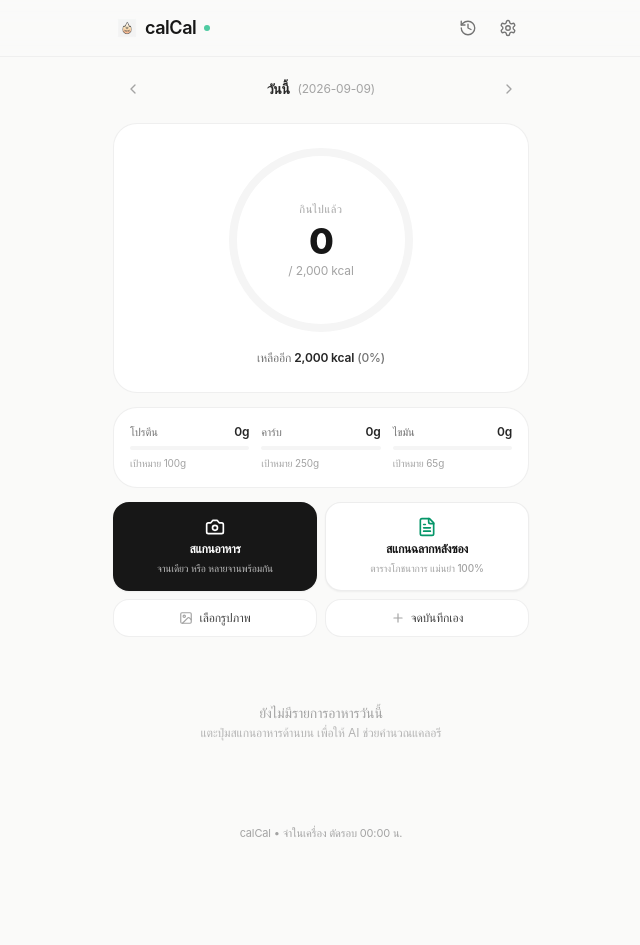
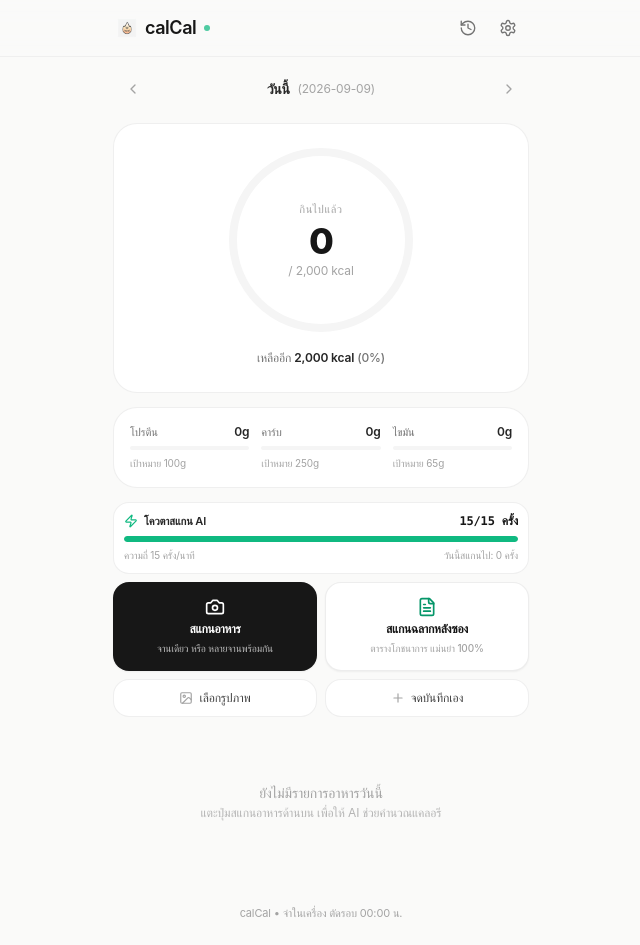
Before and after one commit to TibParW/calcal, a Next.js app: page / in a window 1280 px wide. Shown: the whole page, without its empty margins (319-959 px from the left). Before the commit the page ends 866 px from the top, so only its background shows below. Built offline with nearby package versions, Linux system fonts and the light colour scheme.

Commit message:
feat: embed live AI quota progress bar directly on home screen above camera buttons

```diff
--- a/src/app/page.tsx
+++ b/src/app/page.tsx
@@ -277,6 +277,7 @@ export default function HomePage() {
         <CameraAction
           onImageSelected={(file, mode) => processImageAnalysis(file, mode)}
           onOpenManualEntry={() => setIsManualModalOpen(true)}
+          onOpenSettings={() => setIsSettingsModalOpen(true)}
           disabled={isAnalyzing}
         />
 
--- a/src/components/CameraAction.tsx
+++ b/src/components/CameraAction.tsx
@@ -1,23 +1,57 @@
-import React, { useRef, useState } from "react";
-import { Camera, FileText, Image as ImageIcon, Plus } from "lucide-react";
+import React, { useRef, useState, useEffect } from "react";
+import { Camera, FileText, Image as ImageIcon, Plus, Zap } from "lucide-react";
 import { useLanguage } from "@/context/LanguageContext";
+import { getApiQuotaUsage } from "@/lib/storage";
+import { ApiQuotaUsage } from "@/types";
 
 interface CameraActionProps {
   onImageSelected: (file: File, scanMode: "food" | "nutrition_label") => void;
   onOpenManualEntry: () => void;
+  onOpenSettings?: () => void;
   disabled?: boolean;
 }
 
 export const CameraAction: React.FC<CameraActionProps> = ({
   onImageSelected,
   onOpenManualEntry,
+  onOpenSettings,
   disabled = false,
 }) => {
-  const { t } = useLanguage();
+  const { t, lang } = useLanguage();
   const cameraInputRef = useRef<HTMLInputElement>(null);
   const labelCameraInputRef = useRef<HTMLInputElement>(null);
   const galleryInputRef = useRef<HTMLInputElement>(null);
   const [pendingScanMode, setPendingScanMode] = useState<"food" | "nutrition_label">("food");
+
+  const [quota, setQuota] = useState<ApiQuotaUsage>({
+    requestsThisMinute: 0,
+    rpmLimit: 15,
+    requestsToday: 0,
+    rpdLimit: 1500,
+    cooldownUntil: null,
+  });
+  const [cooldownSec, setCooldownSec] = useState<number>(0);
+
+  useEffect(() => {
+    const checkQuota = () => {
+      const q = getApiQuotaUsage();
+      setQuota(q);
+      if (q.cooldownUntil && q.cooldownUntil > Date.now()) {
+        setCooldownSec(Math.max(0, Math.ceil((q.cooldownUntil - Date.now()) / 1000)));
+      } else {
+        setCooldownSec(0);
+      }
+    };
+
+    checkQuota();
+    const interval = setInterval(checkQuota, 1000);
+    return () => clearInterval(interval);
+  }, []);
+
+  const rpmRemaining = Math.max(0, quota.rpmLimit - quota.requestsThisMinute);
+  const isHighRpm = quota.requestsThisMinute >= 12;
+  const isMaxRpm = quota.requestsThisMinute >= quota.rpmLimit;
+  const inCooldown = cooldownSec > 0;
 
   const handleFileChange = (
     e: React.ChangeEvent<HTMLInputElement>,
@@ -64,6 +98,52 @@ export const CameraAction: React.FC<CameraActionProps> = ({
         onChange={(e) => handleFileChange(e, pendingScanMode)}
         disabled={disabled}
       />
+
+      {/* Live AI Quota Progress Bar */}
+      <div
+        onClick={onOpenSettings}
+        role="button"
+        tabIndex={0}
+        title={lang === "en" ? "Click to view full API Quota in Settings" : "แตะเพื่อดูรายละเอียดโควตาในหน้าตั้งค่า"}
+        className="p-2.5 rounded-2xl bg-white dark:bg-[#141417] border border-neutral-200/60 dark:border-neutral-800/60 transition hover:border-neutral-300 dark:hover:border-neutral-700 active:scale-[0.99] space-y-1.5 cursor-pointer shadow-xs"
+      >
+        <div className="flex items-center justify-between text-[11px]">
+          <div className="flex items-center gap-1.5">
+            <Zap className={`w-3.5 h-3.5 ${inCooldown ? "text-rose-500 animate-spin" : isHighRpm ? "text-amber-500" : "text-emerald-500"}`} />
+            <span className="font-semibold text-neutral-800 dark:text-neutral-200">
+              {inCooldown
+                ? (lang === "en" ? `Quota resetting in ${cooldownSec}s...` : `รีเซ็ตโควตาใน ${cooldownSec} วินาที...`)
+                : (lang === "en" ? "AI Scans Remaining" : "โควตาสแกน AI")}
+            </span>
+          </div>
+
+          <span className="font-mono font-bold text-xs text-neutral-900 dark:text-neutral-100">
+            {inCooldown
+              ? `${cooldownSec}s`
+              : `${rpmRemaining}/15 ${lang === "en" ? "left" : "ครั้ง"}`}
+          </span>
+        </div>
+
+        {/* Progress Track */}
+        <div className="w-full h-1.5 rounded-full bg-neutral-100 dark:bg-neutral-800 overflow-hidden">
+          <div
+            className={`h-full rounded-full transition-all duration-500 ${
+              inCooldown ? "bg-rose-500" : isHighRpm ? "bg-amber-500" : "bg-emerald-500"
+            }`}
+            style={{
+              width: inCooldown
+                ? `${Math.max(4, Math.min(100, (cooldownSec / 60) * 100))}%`
+                : `${Math.max(4, Math.min(100, (rpmRemaining / 15) * 100))}%`,
+            }}
+          />
+        </div>
+
+        {/* Sub-label */}
+        <div className="flex items-center justify-between text-[10px] text-neutral-400 dark:text-neutral-500">
+          <span>{lang === "en" ? "15 req/min limit" : "ความถี่ 15 ครั้ง/นาที"}</span>
+          <span>{lang === "en" ? `Today: ${quota.requestsToday} scans` : `วันนี้สแกนไป: ${quota.requestsToday} ครั้ง`}</span>
+        </div>
+      </div>
 
       {/* Primary Scan Buttons (Food & Nutrition Label) */}
       <div className="grid grid-cols-2 gap-2">
```
